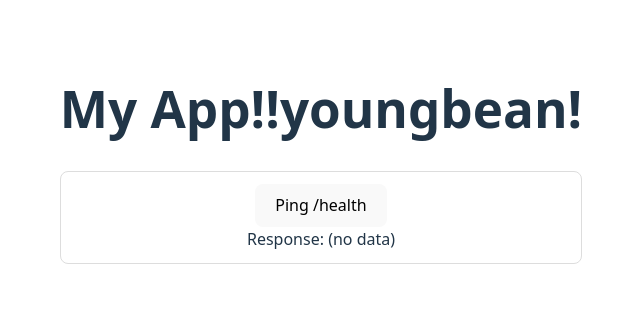
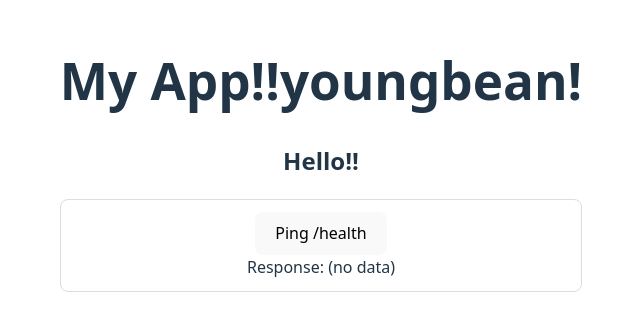
Before and after one commit to Communicare0/frontend, a React app: page / in a window 1280 px wide. Shown: the part 245-576 px from the top of the page, without its empty margins (319-959 px from the left). Built offline with nearby package versions, Linux system fonts and the light colour scheme; no server answers; the HTML template or start-up script is replaced by a standard one.

Commit message:
new branch test

```diff
--- a/src/App.jsx
+++ b/src/App.jsx
@@ -5,6 +5,7 @@ export default function App() {
   return (
     <main>
       <h1>My App!!youngbean!</h1>
+      <h2>Hello!!</h2>
       <Ping />
     </main>
   );
```
